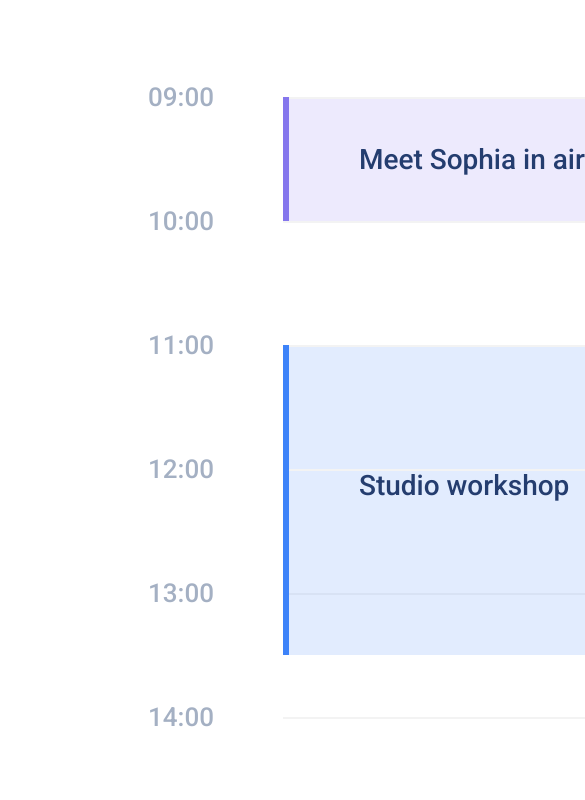
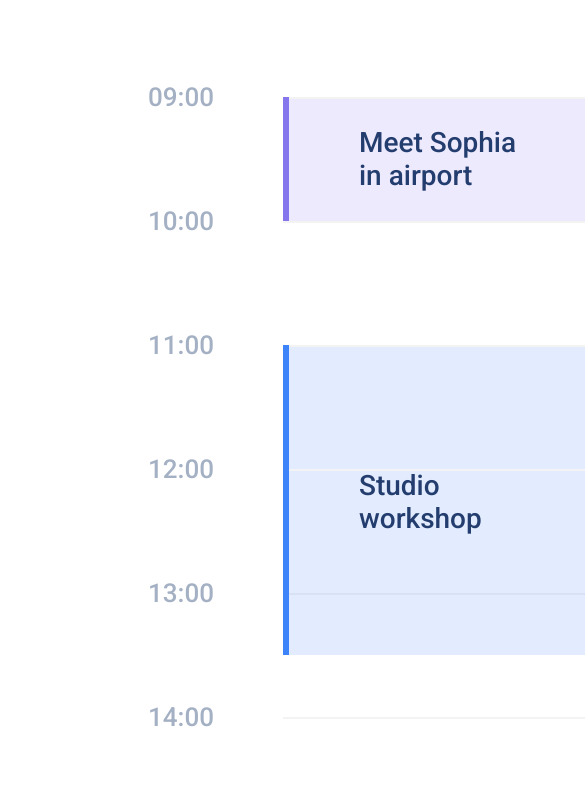
Before and after one commit to pavlykravlyk/calendar, a plain HTML site: page index.html in a window 390 px wide. Shown: the part 231-1031 px from the top of the page, 585 px wide, since content can reach past the window. Drawn offline with Linux system fonts and the light colour scheme.

Commit message:
add responsive styles

```diff
--- a/styles/styles.css
+++ b/styles/styles.css
@@ -33,6 +33,9 @@ button {
 
 .calendar {
     display: flex;
+    width: 100%;
+    max-width: 2335px;
+    margin: 0 auto;
 }
 
 /* //////////////////////////////////////////////// */
@@ -40,6 +43,12 @@ button {
 /* //////////////////////////////////////////////// */
 
 .panel {
+    flex-basis: 0;
+    flex-shrink: 0;
+    flex-grow: 1535;
+    max-width: 1535px;
+    min-width: 744px;
+    width: 100%;
     padding: 85px 140px;
 }
 
@@ -49,7 +58,6 @@ button {
     display: flex;
     justify-content: space-between;
     align-items: center;
-    min-width: 1255px;
     min-height: 135px;
     margin-bottom: 100px;
     border-bottom: 2px solid #F3F3F3;
@@ -163,6 +171,10 @@ button {
 /* //////////////////////////////////////////////// */
 
 .nav-bar {
+    flex-basis: 0;
+    flex-grow: 800;
+    flex-shrink: 0;
+    width: 100%;
     max-width: 800px;
     padding: 100px 85px;
     background-color: #2A2E41B2;
```
